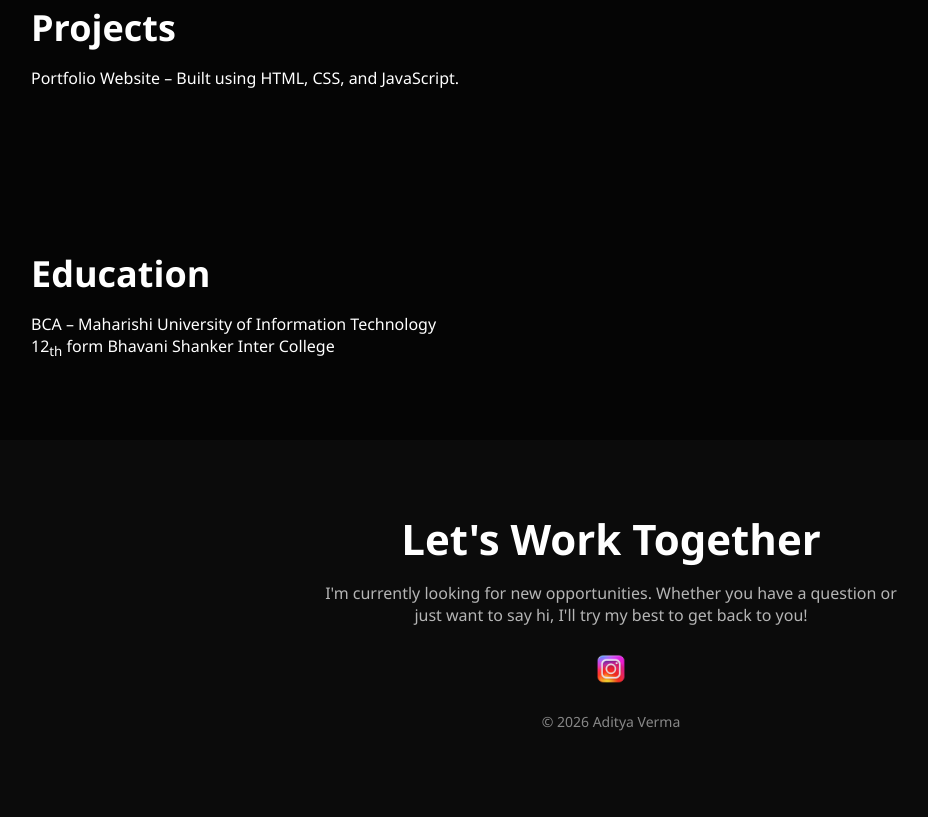
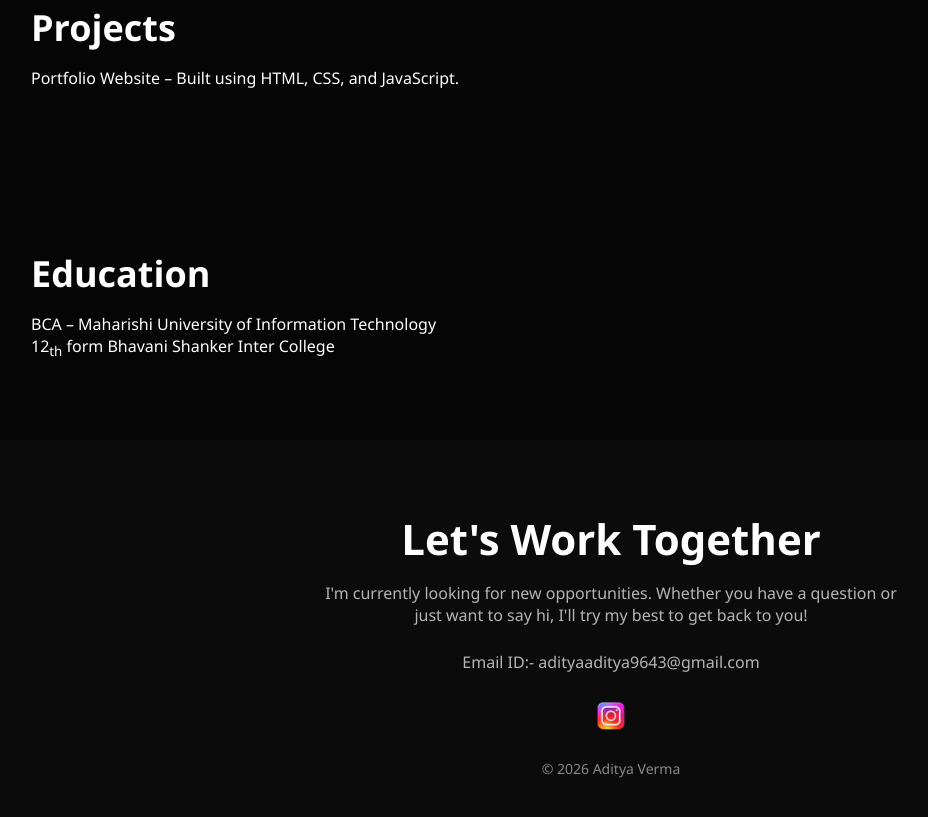
Before and after one commit to 13vermaaditya/Personal-portfolio, a plain HTML site: page index.html in a window 1280 px wide. Shown: the part 1747-2564 px from the top of the page, without its empty margins (29-957 px from the left). Drawn offline with Linux system fonts and the light colour scheme.

Commit message:
Update footer with email contact information
Added email contact information to the footer.

```diff
--- a/index.html
+++ b/index.html
@@ -76,6 +76,7 @@
       I'm currently looking for new opportunities. Whether you have a question
       or just want to say hi, I'll try my best to get back to you!
     </p>
+    <p> Email ID:- adityaaditya9643@gmail.com</p>
 
     <a href="https://www.instagram.com/13vermaaditya/" target="_blank">
       <img src="instagram.png" alt="Instagram" />
```
